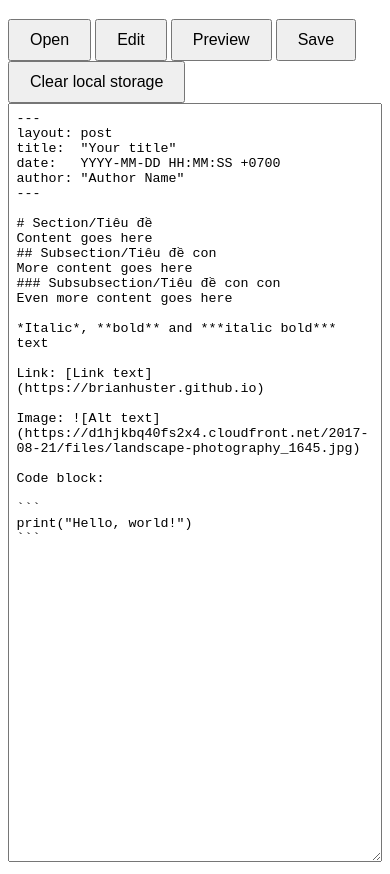
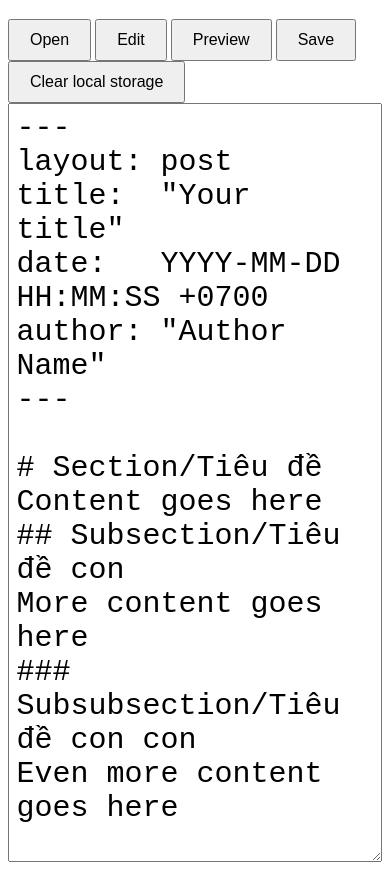
Before and after one commit to brianhuster/jekyll-md, a plain HTML site: page index.html in a window 390 px wide. Shown: the part 61-935 px from the top of the page. Drawn offline with nearby package versions, Linux system fonts and the light colour scheme.

Commit message:
update css

```diff
--- a/styles.css
+++ b/styles.css
@@ -5,6 +5,7 @@
     padding: 2%;
     box-sizing: border-box;
     overflow-y: scroll;
+    font-size: 16px;
 }
 
 #edit-btn, #preview-btn {
@@ -15,6 +16,9 @@
   #markdown, #preview {
     width: 100%;
     float: none;
+  }
+  #markdown {
+    font-size: 30px;
   }
   #preview {
     display: none;
@@ -52,9 +56,6 @@ img {
     line-height: 1;
     font-weight: normal;
   }
-@media screen and (max-width: 800px) {
-
-  }
   .post-meta {
     font-size: 14px;
     color: #828282;
@@ -74,7 +75,7 @@ img {
     font-size: 20px;
     font-weight: normal;
   }
-  @media screen and (max-width: 800px) {
+  @media screen and (max-width: 1200px) {
     .post-title {
       font-size: 36px;
     }
```
